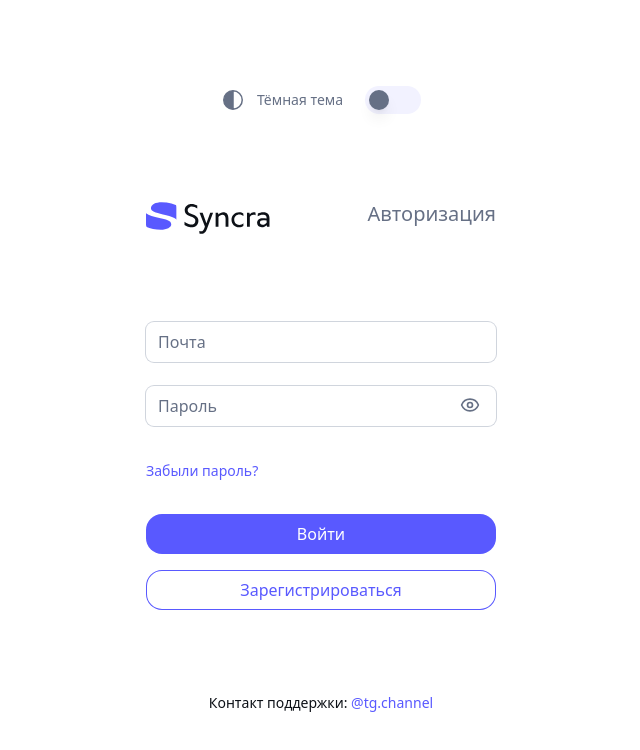
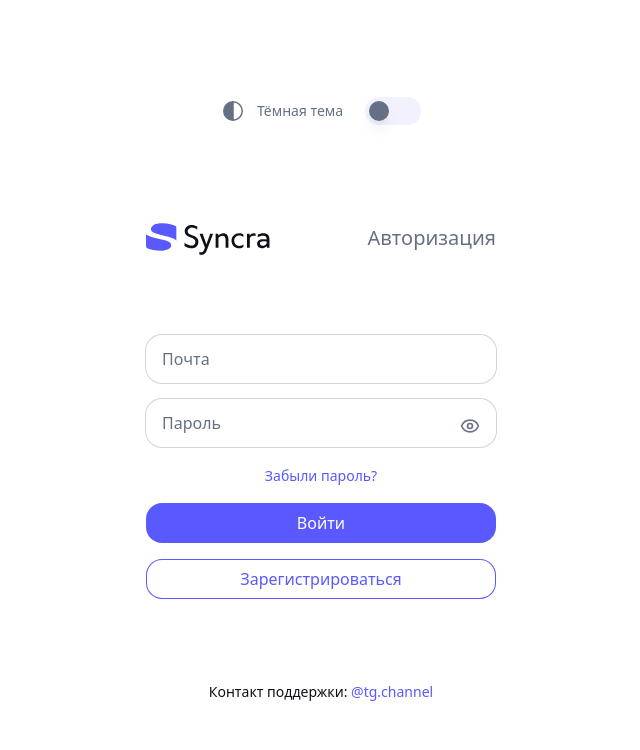
Before and after one commit to Renata-And/syncra, a React (Vite) app: page / in a window 1280 px wide. Shown: the top 750 px of the page, without its empty margins (319-959 px from the left). Built offline with nearby package versions, Linux system fonts and the light colour scheme.

Commit message:
fixed layout

```diff
--- a/src/common/components/BaseInput/BaseInput.tsx
+++ b/src/common/components/BaseInput/BaseInput.tsx
@@ -30,7 +30,7 @@ export const BaseInput = (props: BaseInputProps) => {
 
   return (
     <Field className="flex flex-col gap-2 relative">
-      <Label className="text-text-main dark:text-text-secondary">{label}</Label>
+      {label && <Label className="text-text-main dark:text-text-secondary">{label}</Label>}
       <Input
         ref={ref}
         name={name}
--- a/src/common/components/PasswordInput/PasswordInput.tsx
+++ b/src/common/components/PasswordInput/PasswordInput.tsx
@@ -33,7 +33,7 @@ export const PasswordInput = (props: PasswordInputProps) => {
 
   return (
     <Field className="relative flex flex-col gap-2">
-      <Label className="text-text-main dark:text-text-secondary">{label}</Label>
+      {label && <Label className="text-text-main dark:text-text-secondary">{label}</Label>}
       <Input
         ref={ref}
         name={name}
--- a/src/features/auth/LoginForm.tsx
+++ b/src/features/auth/LoginForm.tsx
@@ -4,7 +4,7 @@ import { PasswordInput } from '@/common/components/PasswordInput/PasswordInput'
 
 import MainIcon from '@/common/components/icons/MainIcon'
 import { useThemeContext } from '@/common/components/ThemeToogle/useThemeContext'
-import { useState } from 'react'
+import { useForm } from 'react-hook-form'
 
 type FormData = {
   username: string
@@ -15,25 +15,14 @@ type FormData = {
 }
 
 const LoginForm = () => {
-  const [formData, setFormData] = useState<FormData>({
-    username: '',
-    email: '',
-    password: '',
-    confirmPassword: '',
-    agreeToTerms: false,
-  })
+  const {
+    register,
+    handleSubmit,
+    formState: { errors },
+  } = useForm<FormData>()
 
-  const handleChange = (e: React.ChangeEvent<HTMLInputElement>) => {
-    const { name, type, checked } = e.target
-    setFormData({
-      ...formData,
-      [name]: type === 'checkbox' ? checked : name,
-    })
-  }
-
-  const handleSubmit = (e: React.FormEvent) => {
-    e.preventDefault()
-    console.log('Form Data:', formData)
+  const onSubmit = (data: FormData) => {
+    console.log(data)
   }
 
   const { theme } = useThemeContext()
@@ -41,7 +30,7 @@ const LoginForm = () => {
 
   return (
     <div className="min-w-[350px] flex flex-col items-center gap-y-20">
-      <div className="w-full flex justify-between">
+      <div className="w-full flex justify-between items-center">
         {isDark ? (
           <MainIcon colorIcon="#121212" colorText="white" />
         ) : (
@@ -51,11 +40,27 @@ const LoginForm = () => {
         <h2 className="text-xl text-text-secondary dark:text-primary">Авторизация</h2>
       </div>
       <div className="w-full">
-        <form onSubmit={handleSubmit}>
+        <form onSubmit={handleSubmit(onSubmit)}>
           <div className="flex flex-col space-y-4">
-            <BaseInput placeholder="Почта" name={formData.email} onChange={handleChange} />
-            <PasswordInput placeholder="Пароль" name={formData.password} onChange={handleChange} />
-            <div className="flex items-center py-4">
+            <BaseInput
+              placeholder="Почта"
+              {...register('email', {
+                required: 'Поле обязательно',
+                minLength: { value: 6, message: 'Мин. 6 символов' },
+              })}
+              error={errors.email?.message}
+              size="md"
+            />
+            <PasswordInput
+              placeholder="Пароль"
+              {...register('password', {
+                required: 'Поле обязательно',
+                minLength: { value: 6, message: 'Мин. 6 символов' },
+              })}
+              error={errors.password?.message}
+              size="md"
+            />
+            <div className="flex items-center justify-center mb-4">
               <a href="#">
                 <span className="text-sm text-primary dark:text-primary-dark">Забыли пароль?</span>
               </a>
--- a/src/features/auth/RegisterForm.tsx
+++ b/src/features/auth/RegisterForm.tsx
@@ -31,7 +31,7 @@ const RegisterForm = () => {
 
   return (
     <div className="min-w-[350px] flex flex-col items-center gap-y-20">
-      <div className="w-full flex justify-between">
+      <div className="w-full flex justify-between items-center">
         {isDark ? (
           <MainIcon colorIcon="#121212" colorText="white" />
         ) : (
@@ -50,6 +50,7 @@ const RegisterForm = () => {
               })}
               error={errors.username?.message}
               placeholder="Никнейм"
+              size="md"
             />
             <BaseInput
               placeholder="Почта"
@@ -58,6 +59,7 @@ const RegisterForm = () => {
                 minLength: { value: 6, message: 'Мин. 6 символов' },
               })}
               error={errors.email?.message}
+              size="md"
             />
             <PasswordInput
               placeholder="Пароль"
@@ -66,6 +68,7 @@ const RegisterForm = () => {
                 minLength: { value: 6, message: 'Мин. 6 символов' },
               })}
               error={errors.password?.message}
+              size="md"
             />
             <PasswordInput
               placeholder="Повторите пароль"
@@ -74,6 +77,7 @@ const RegisterForm = () => {
                 minLength: { value: 6, message: 'Мин. 6 символов' },
               })}
               error={errors.confirmPassword?.message}
+              size="md"
             />
             <div className="flex items-center py-4">
               <Controller
```
